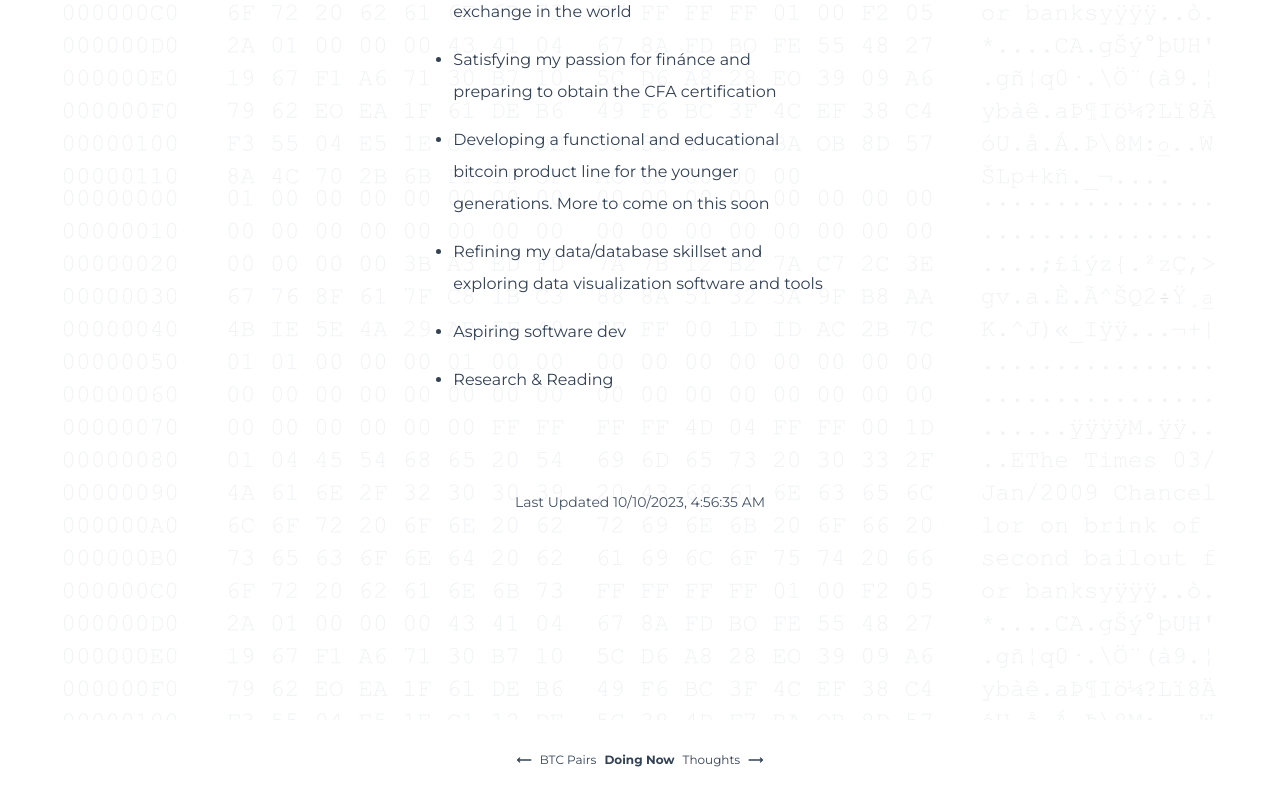
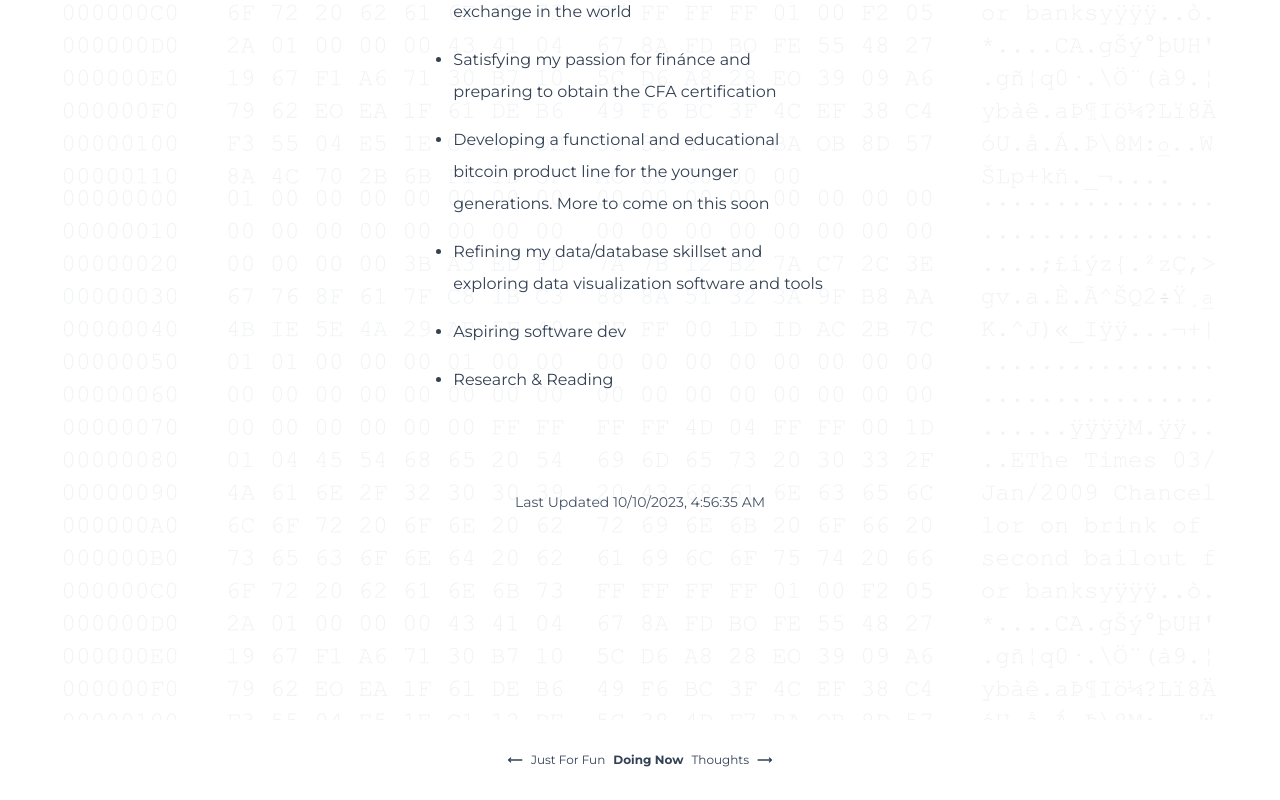
Before and after one commit to medranomiler/marc-website, a Next.js app: page /doingnow in a window 1280 px wide. Shown: the part 569-1369 px from the top of the page. Built offline with nearby package versions, Linux system fonts and the light colour scheme.

Commit message:
web update

```diff
--- a/src/components/Layout/Footer.js
+++ b/src/components/Layout/Footer.js
@@ -42,8 +42,8 @@ const Footer = () => {
             <p className="font-bold text-xs text-slate-700">About</p>
           </Link>
 
-          <Link href="/btcpairs" className="flex items-center">
-            <p className="text-right text-xs text-slate-700 hover:text-slate-950">BTC Pairs</p>
+          <Link href="/justforfun" className="flex items-center">
+            <p className="text-right text-xs text-slate-700 hover:text-slate-950">Just For Fun</p>
             <CgArrowLongRight className="w-4 h-auto ml-2 text-slate-700" />
           </Link>
 
@@ -52,7 +52,7 @@ const Footer = () => {
       )}
 
 
-      {router.pathname === "/btcpairs" && (
+      {router.pathname === "/justforfun" && (
         <div className="flex justify-between space-x-2">
 
           <Link href="/about" className="flex items-center">
@@ -60,8 +60,8 @@ const Footer = () => {
             <p className="text-xs text-slate-700 hover:text-slate-950">About</p>
           </Link>
 
-          <Link href="/btcpairs" className="flex items-center">
-            <p className="font-bold text-xs text-slate-700">BTC Pairs</p>
+          <Link href="/justforfun" className="flex items-center">
+            <p className="font-bold text-xs text-slate-700">Just For Fun</p>
           </Link>
 
           <Link href="/doingnow" className="flex items-center">
@@ -75,9 +75,9 @@ const Footer = () => {
       {router.pathname === "/doingnow" && (
         <div className="flex justify-between space-x-2">
 
-          <Link href="/btcpairs" className="flex items-center">
+          <Link href="/justforfun" className="flex items-center">
             <CgArrowLongLeft className="w-4 h-auto mr-2 text-slate-700" />
-            <p className="text-xs text-slate-700 hover:text-slate-950">BTC Pairs</p>
+            <p className="text-xs text-slate-700 hover:text-slate-950">Just For Fun</p>
           </Link>
 
           <Link href="/doingnow" className="flex items-center">
--- a/src/components/Layout/Navbar.js
+++ b/src/components/Layout/Navbar.js
@@ -17,7 +17,7 @@ const montserrat = Montserrat({
 
 const navigation = [
   { name: 'About', href: '/about', current: false },
-  { name: 'Bitcoin Currency Pair', href: '/btcpair', current: false },
+  { name: 'Just For Fun', href: '/justforfun', current: false },
   { name: 'Doing Now', href: '/doingnow', current: false },
   { name: 'Thoughts', href: '/thoughts', current: false },
   { name: 'Collaborate', href: '/collaborate', current: false },
```
